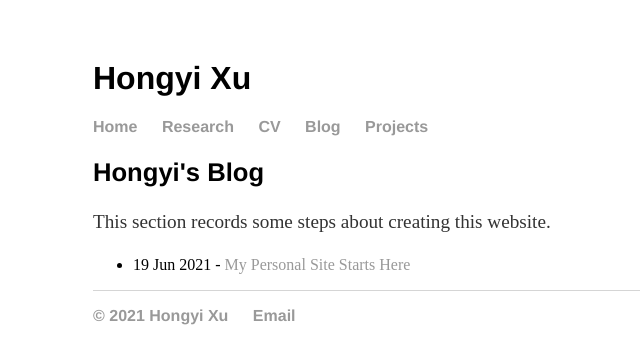
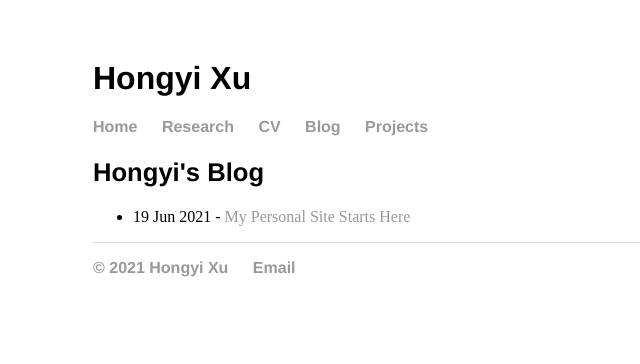
Before and after one commit to hongyileoxu/hongyileoxu.github.io, a Jekyll site: the page built from blog/index.html, in a window 1280 px wide. Shown: the top 364 px of the page, without its empty margins (99-739 px from the left). Built offline with Jekyll 4.4.1, drawn with Linux system fonts in a browser that asks for light colours.

Commit message:
Update index.html
remove the description in Blog

```diff
--- a/blog/index.html
+++ b/blog/index.html
@@ -3,7 +3,6 @@ layout: default
 title: Hongyi's Blog
 ---
 	<h2>{{ page.title }}</h2>
-	<p> This section records some steps about creating this website. </p>
 
 	<ul>
 	  {% for post in site.posts %}
```
